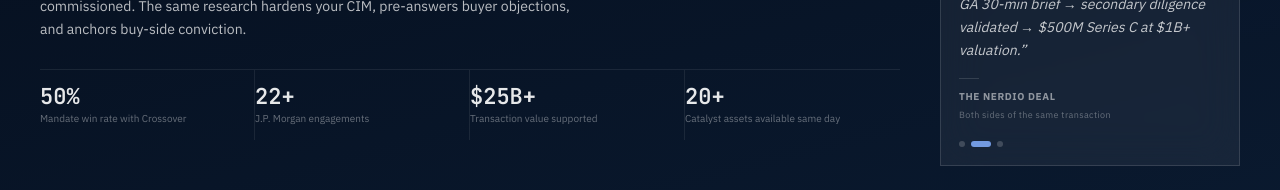
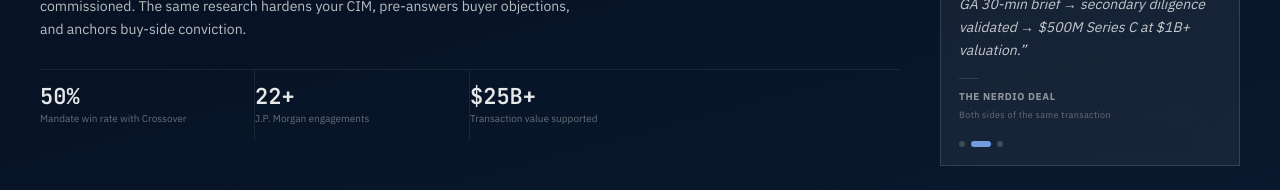
Before and after one commit to Crossover-Research/sell-side-overview-site, a Next.js app: page /partner in a window 1280 px wide. Shown: the part 238-428 px from the top of the page. Built offline with nearby package versions, Linux system fonts and the light colour scheme.

Commit message:
fix: remove Catalyst assets metric from hero strip

```diff
--- a/components/HeroSection.tsx
+++ b/components/HeroSection.tsx
@@ -6,7 +6,6 @@ const METRICS = [
   { val: '50%',  label: 'Mandate win rate with Crossover' },
   { val: '22+',  label: 'J.P. Morgan engagements' },
   { val: '$25B+', label: 'Transaction value supported' },
-  { val: '20+',  label: 'Catalyst assets available same day' },
 ];
 
 const PROOF_CARDS = [
```
